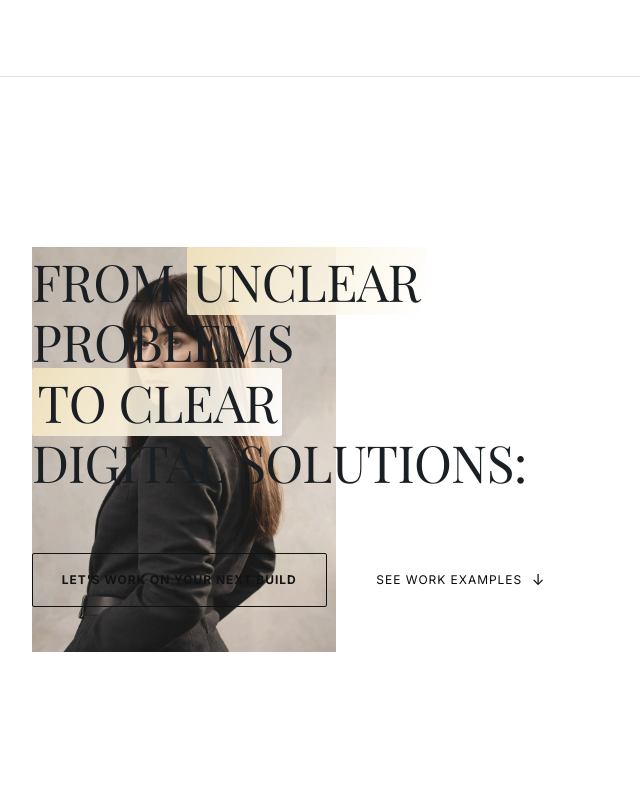
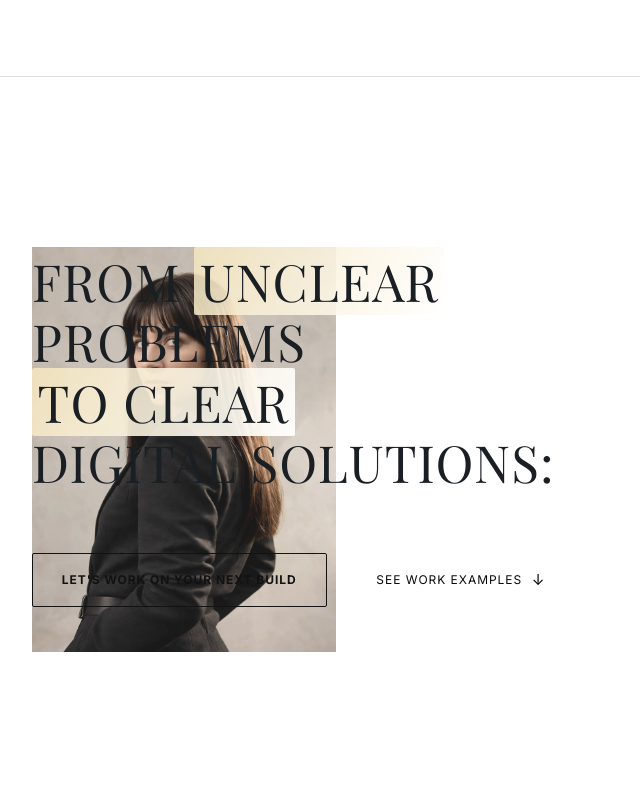
Before and after one commit to Irene2828/porfoliojuly, a Next.js app: page / in a window 1280 px wide. Shown: the top 800 px of the page, without its empty margins (0-640 px from the left). Built offline with nearby package versions, Linux system fonts and the light colour scheme; no server answers; the database is empty; a web font is replaced by a local one.

Commit message:
Change headline font weight to ultra-light 200 with minor tracking tracking adjustments

```diff
--- a/src/app/components/Hero.css
+++ b/src/app/components/Hero.css
@@ -145,8 +145,8 @@
   -webkit-text-fill-color: #1a1f24; /* almost black */
   color: #1a1f24;
   text-transform: uppercase; /* uppercase statement */
-  letter-spacing: -0.01em;
-  font-weight: 300;
+  letter-spacing: 0.02em; /* slightly wider spacing to make thin weight readable */
+  font-weight: 200; /* even thinner visual appearance */
   -webkit-font-smoothing: antialiased;
   -webkit-text-stroke: 0px transparent !important;
   text-stroke: 0px transparent !important;
```
